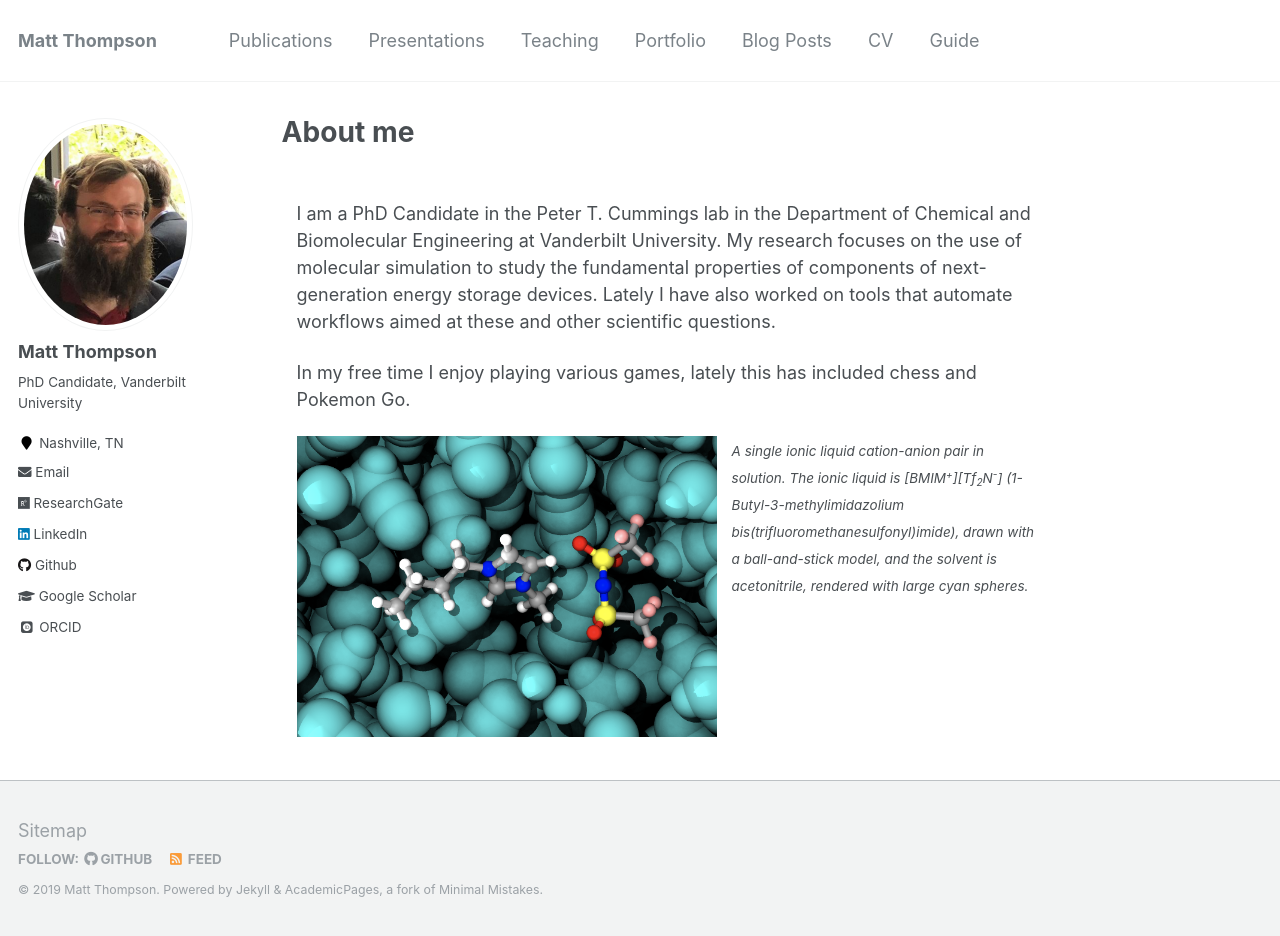
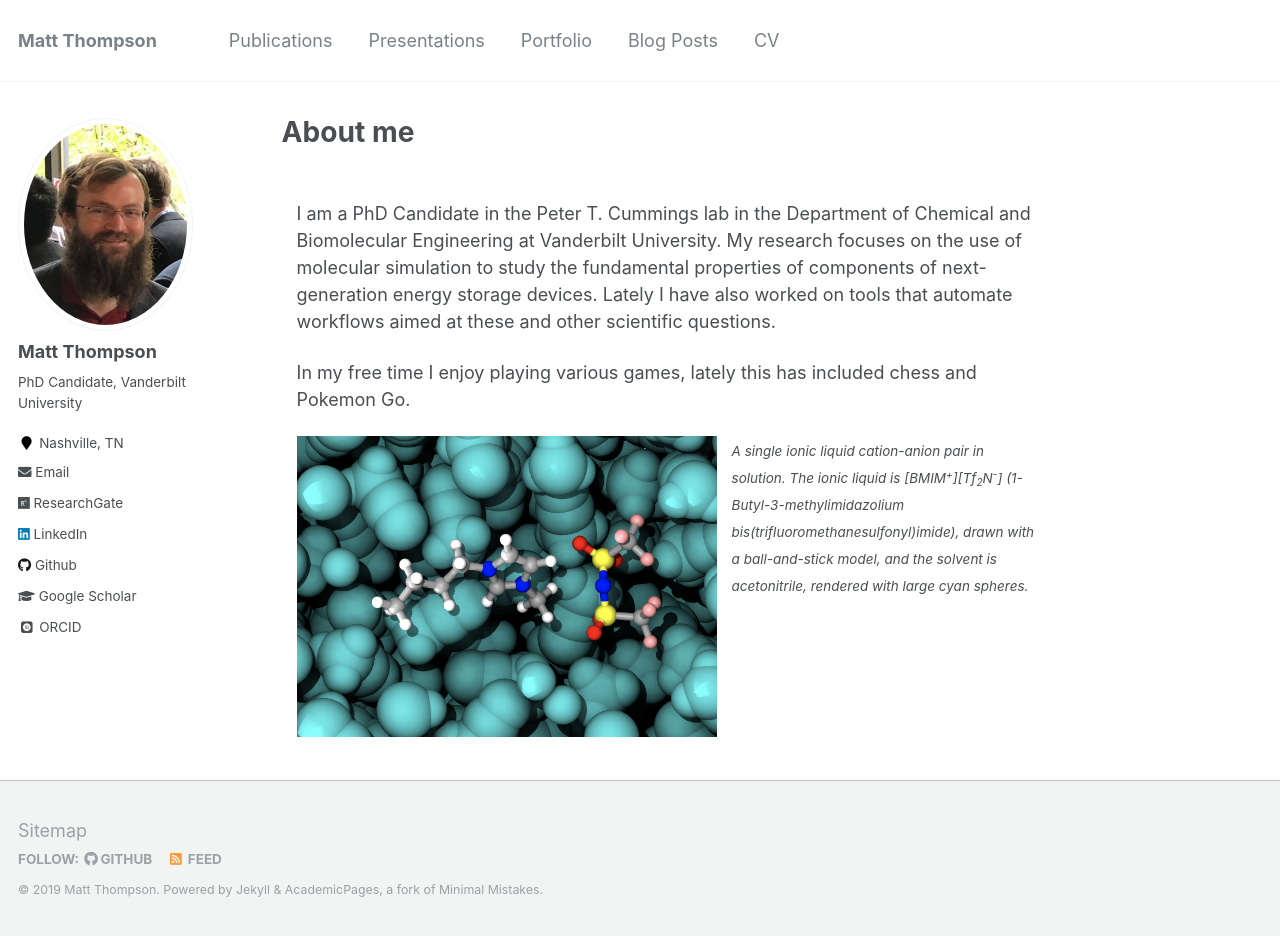
Before and after one commit to mattwthompson/mattwthompson.github.io, a Jekyll site: the page built from _pages/about.md, in a window 1280 px wide and 936 px high. Built offline with Jekyll 4.4.1, drawn with Linux system fonts in a browser that asks for light colours; some web fonts are replaced.

```diff
--- a/_config.yml
+++ b/_config.yml
@@ -181,9 +181,6 @@ collections:
   publications:
     output: true
     permalink: /:collection/:path/
-  articles:
-    output: true
-    permalink: /:collection/:path/
   portfolio:
     output: true
     permalink: /:collection/:path/
--- a/_data/navigation.yml
+++ b/_data/navigation.yml
@@ -5,9 +5,6 @@ main:
 
   - title: "Presentations"
     url: /presentations/
-
-  - title: "Teaching"
-    url: /teaching/
 
   - title: "Portfolio"
     url: /portfolio/
@@ -17,6 +14,3 @@ main:
 
   - title: "CV"
     url: /cv/
-
-  - title: "Guide"
-    url: /markdown/
```
